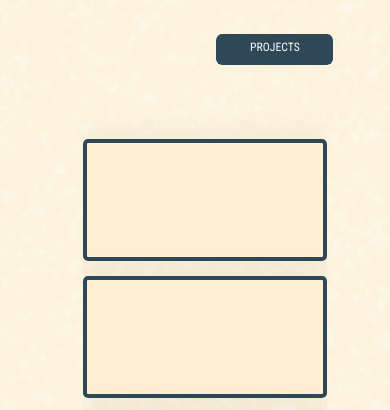
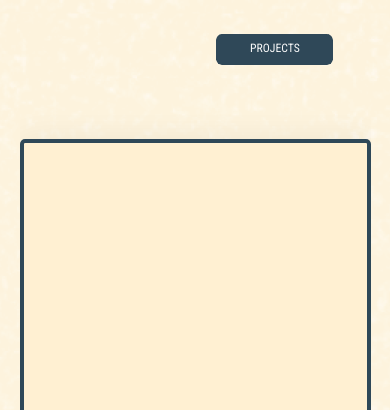
Before and after one commit to yoanaiviv/yoanaivanova, a website built with Vite: page portfolio/index.html in a window 390 px wide. Shown: the part 681-1091 px from the top of the page. Built offline with nearby package versions, Linux system fonts and the light colour scheme; a web font is replaced by a local one.

Commit message:
responsive for phones - projects page

```diff
--- a/portfolio/style.css
+++ b/portfolio/style.css
@@ -608,6 +608,11 @@ footer {
     font-size: 12.5vw;
   }
 
+  h3 {
+    font-size: 10vw;
+    line-height: 10vw;
+  }
+
   label {
     font-size: 4vw;
   }
@@ -629,9 +634,11 @@ footer {
     width: 30vw;
     height: 8vw;
     font-size: 5vw;
-    line-height: 6vw;
+    line-height: 6.5vw;
     overflow: hidden;
   }
+
+  /*Home*/
 
   #home {
     padding: 5vw 5vw 0vw 5vw;
@@ -693,4 +700,43 @@ footer {
     }
 
   }
+
+  /*Projects*/
+
+  .container {
+    .cards {
+      margin-left: 0;
+      overflow: hidden;
+    }
+    .card {
+      display: flex;
+      flex-direction: row;
+      height: 125vw;
+      width: 90vw;
+
+      .project-logo {
+        flex: 0;
+        visibility: hidden;
+      }
+
+      .project-role {
+        margin-top: 13vw;
+
+        p {
+          font-size: 6vw;
+        }
+      }
+
+      .project-information {
+        margin-top: 3vw;
+
+        .project-description {
+          margin: 5vw 5vw 1vw 5vw;
+        }
+      }
+    }
+    .card:first-child {
+      box-shadow: 0px 0px 30px 3px rgba(26, 4, 4, 0.05);
+    }
+  }
 }
```
